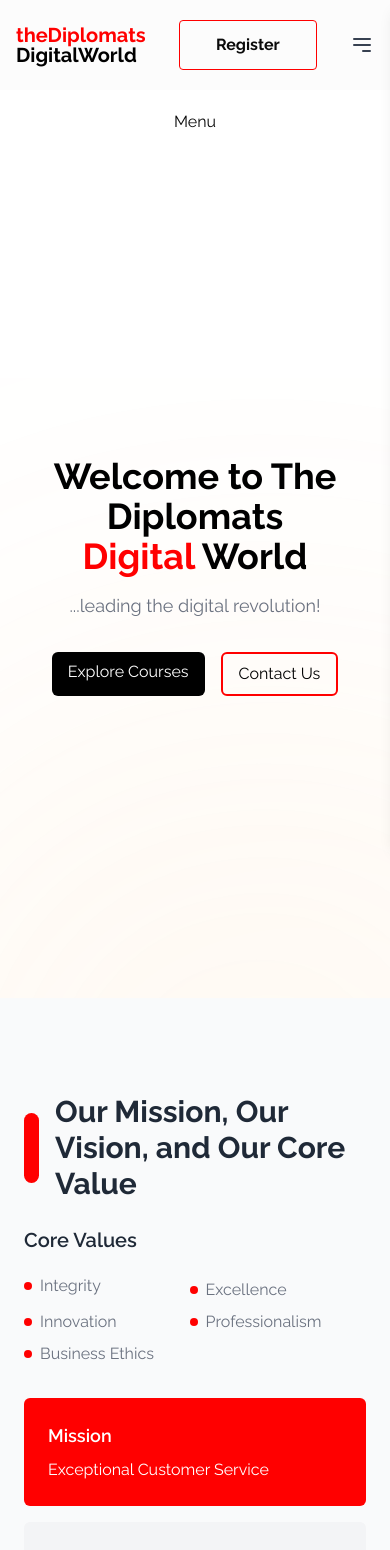
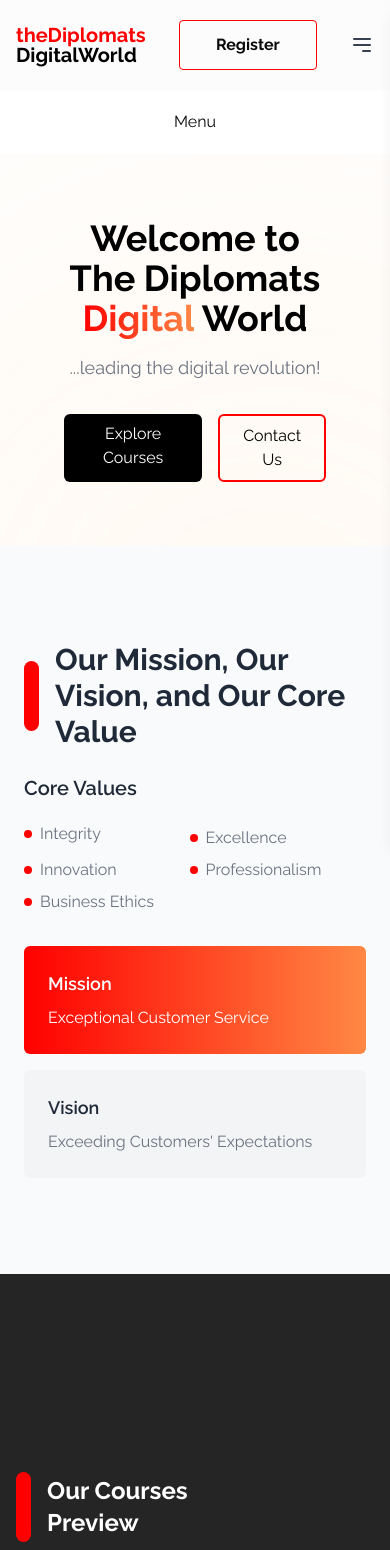
Before and after one commit to JohnnnGreat/DiplomaticMain, a Next.js app: page / in a window 390 px wide. Shown: the top 1550 px of the page. Built offline with nearby package versions, Linux system fonts and the light colour scheme.

Commit message:
"Updated CSS classes and styles in various components, including Hero, Mission, Dropdown, Footer, and PageHeader."

```diff
--- a/src/app/globals.css
+++ b/src/app/globals.css
@@ -124,3 +124,14 @@
 .animate-slow-zoom {
    animation: slowZoom 5s ease-in-out infinite; /* Slow zoom with a 20-second duration */
 }
+
+.gradient-text {
+   background: linear-gradient(to right, red, #ff8844);
+   -webkit-background-clip: text;
+   background-clip: text;
+   color: transparent;
+}
+
+.bg-gradient {
+   background: linear-gradient(to right, red, #ff8844);
+}
--- a/src/components/Home/Hero/index.tsx
+++ b/src/components/Home/Hero/index.tsx
@@ -4,7 +4,7 @@ import Link from "next/link";
 
 const Hero = () => {
    return (
-      <section className="relative bg-white overflow-hidden min-h-screen p-3 flex justify-center items-center text-center">
+      <section className="relative bg-white overflow-hidden p-[4rem] lg:min-h-screen lg:p-3 flex justify-center items-center text-center">
          {/* Decorative shapes */}
 
          <div className="hidden md:block absolute top-10 left-10 w-16 h-16 border-8 border-brandColor rounded-full animate-slow-spin"></div>
@@ -83,7 +83,7 @@ const Hero = () => {
          <div className="z-10">
             <h1 className="text-4xl md:text-5xl font-bold text-black">
                Welcome to The Diplomats <br />
-               <span className="text-brandColor">Digital</span> World
+               <span className="gradient-text">Digital</span> World
             </h1>
             <p className="text-gray-500 text-lg mt-4">...leading the digital revolution!</p>
 
--- a/src/components/Home/Mission/index.tsx
+++ b/src/components/Home/Mission/index.tsx
@@ -9,7 +9,9 @@ const MissionVisionValues = () => {
                <div className="flex gap-x-4 items-center mb-6">
                   <div className="w-[15px] bg-brandColor rounded-[10px] h-[70px]"></div>
                   {/* Title */}
-                  <h2 className="text-3xl font-bold text-gray-800 max-w-[300px]">Our Mission, Our Vision, and Our Core Value</h2>
+                  <h2 className="text-3xl font-bold text-gray-800 max-w-[300px]">
+                     Our Mission, Our Vision, and Our Core Value
+                  </h2>
                </div>
 
                {/* Core Values */}
@@ -43,7 +45,7 @@ const MissionVisionValues = () => {
             {/* Right Section: Mission and Vision */}
             <div className="w-full md:w-1/2 mt-8 md:mt-0">
                {/* Mission */}
-               <div className="bg-brandColor text-white p-6 rounded-md mb-4">
+               <div className="bg-gradient text-white p-6 rounded-md mb-4">
                   <h3 className="text-lg font-semibold">Mission</h3>
                   <p className="mt-2">Exceptional Customer Service</p>
                </div>
--- a/src/components/shared/Dropdown/index.tsx
+++ b/src/components/shared/Dropdown/index.tsx
@@ -82,7 +82,7 @@ export default function Navbar() {
                   Immigration Questions + AI
                </Link> */}
                <Link
-                  href="/contact-us"
+                  href="/contact"
                   className="text-gray-700 hover:text-gray-900"
                >
                   Contact Us
--- a/src/components/shared/Footer/index.tsx
+++ b/src/components/shared/Footer/index.tsx
@@ -5,7 +5,7 @@ import { courses, quickLinks } from "./constants";
 
 const Footer: React.FC = () => {
    return (
-      <footer className="bg-[#000000da] text-white py-10">
+      <footer className="bg-[#000000da] text-white py-[3rem]">
          <div className="container mx-auto px-6 grid grid-cols-1 sm:grid-cols-2 lg:grid-cols-4 gap-8">
             {/* Logo & About */}
             <div className="mb-4">
--- a/src/components/shared/PageHeader/index.tsx
+++ b/src/components/shared/PageHeader/index.tsx
@@ -3,7 +3,7 @@ import React from "react";
 const PagesHeader = ({ children }: { children: React.ReactNode }) => {
    return (
       <div className="w-full py-2 px-2">
-         <div className="h-[150px] sm:h-[200px] bg-brandColor rounded-lg shadow-md max-w-[1000px] flex items-center justify-center mx-auto px-4 sm:px-8 md:px-12 lg:px-16">
+         <div className="h-[150px] sm:h-[200px] bg-gradient rounded-lg shadow-md max-w-[1000px] flex items-center justify-center mx-auto px-4 sm:px-8 md:px-12 lg:px-16">
             <h1 className="text-white text-[2rem] sm:text-[3rem] line-clamp-1 md:text-[3.5rem] lg:text-[4rem] font-semibold text-center">
                {children}
             </h1>
```
